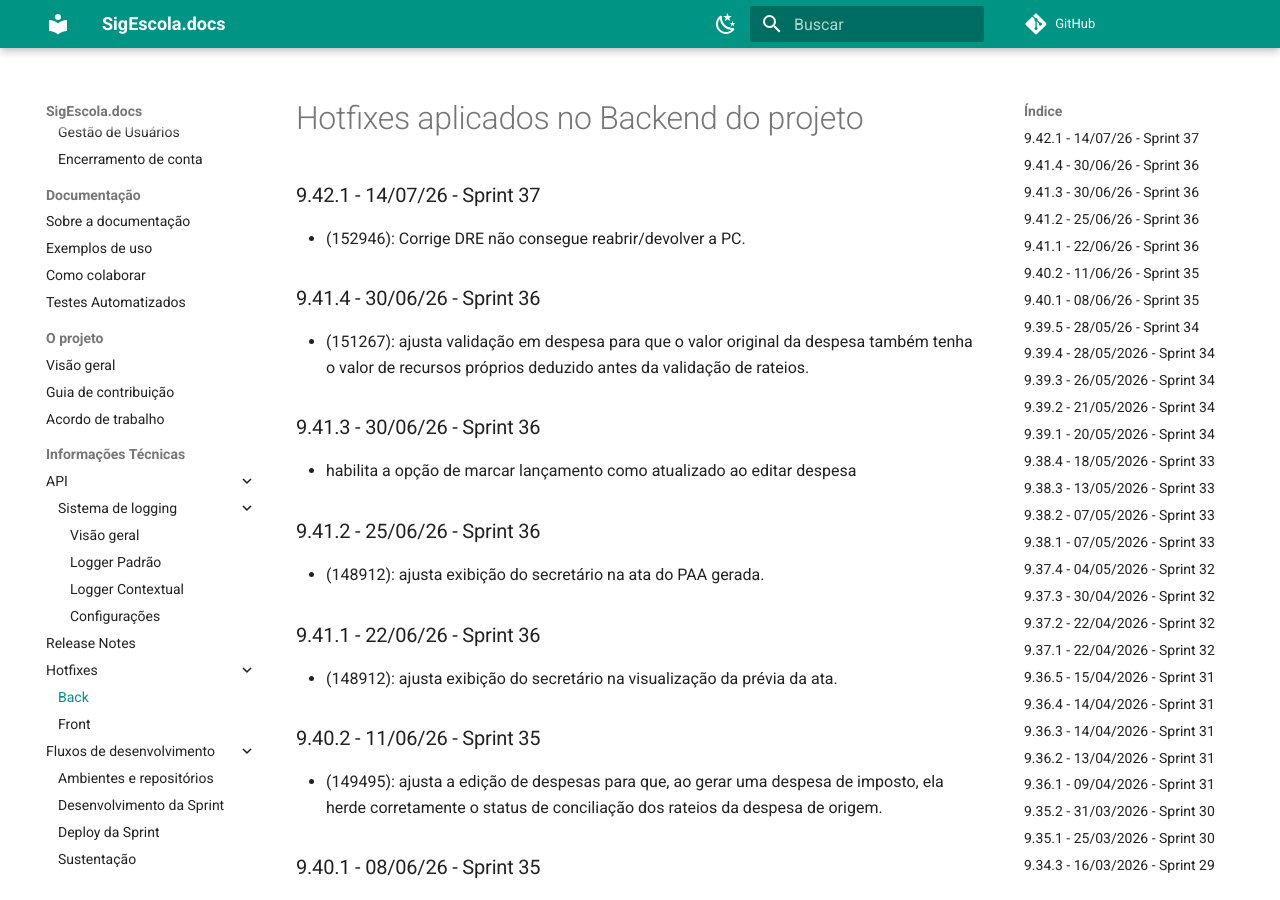
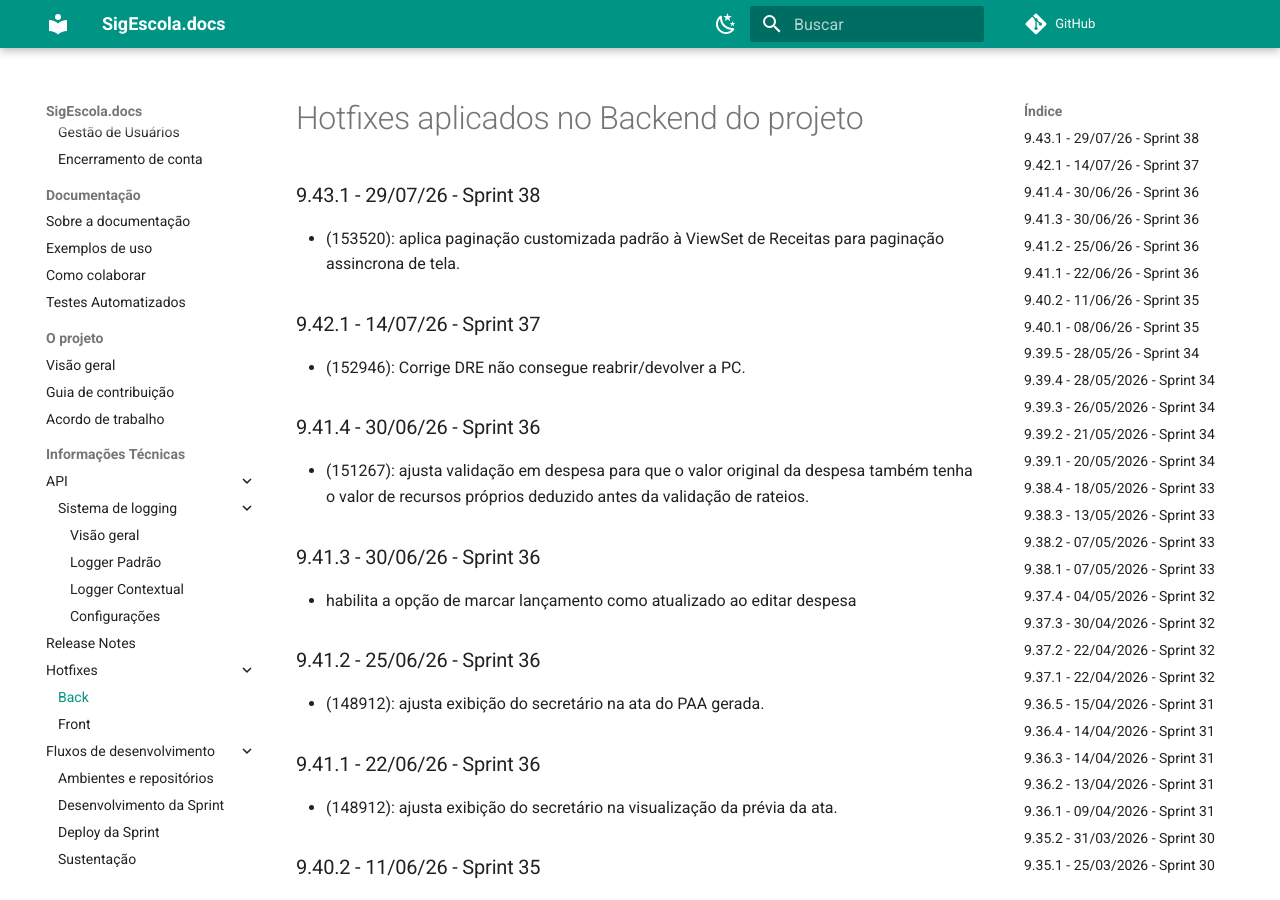
Before and after one commit to prefeiturasp/SME-PTRF-Docs, an MkDocs documentation site: the page built from docs/projeto/hotfixes_back.md, in a window 1280 px wide and 900 px high. Built offline with MkDocs 1.6.1 and Material for MkDocs 9.7.7, drawn with Linux system fonts in a browser that asks for light colours; comment, search, counter and statistics services are not loaded.

Commit message:
Add hotfix details for version 9.43.1

```diff
--- a/docs/projeto/hotfixes_back.md
+++ b/docs/projeto/hotfixes_back.md
@@ -1,4 +1,7 @@
 # Hotfixes aplicados no Backend do projeto
+
+### 9.43.1 - 29/07/26 - Sprint 38
+* (153520): aplica paginação customizada padrão à ViewSet de Receitas para paginação assincrona de tela.
 
 ### 9.42.1 - 14/07/26 - Sprint 37
 * (152946): Corrige DRE não consegue reabrir/devolver a PC.
```
